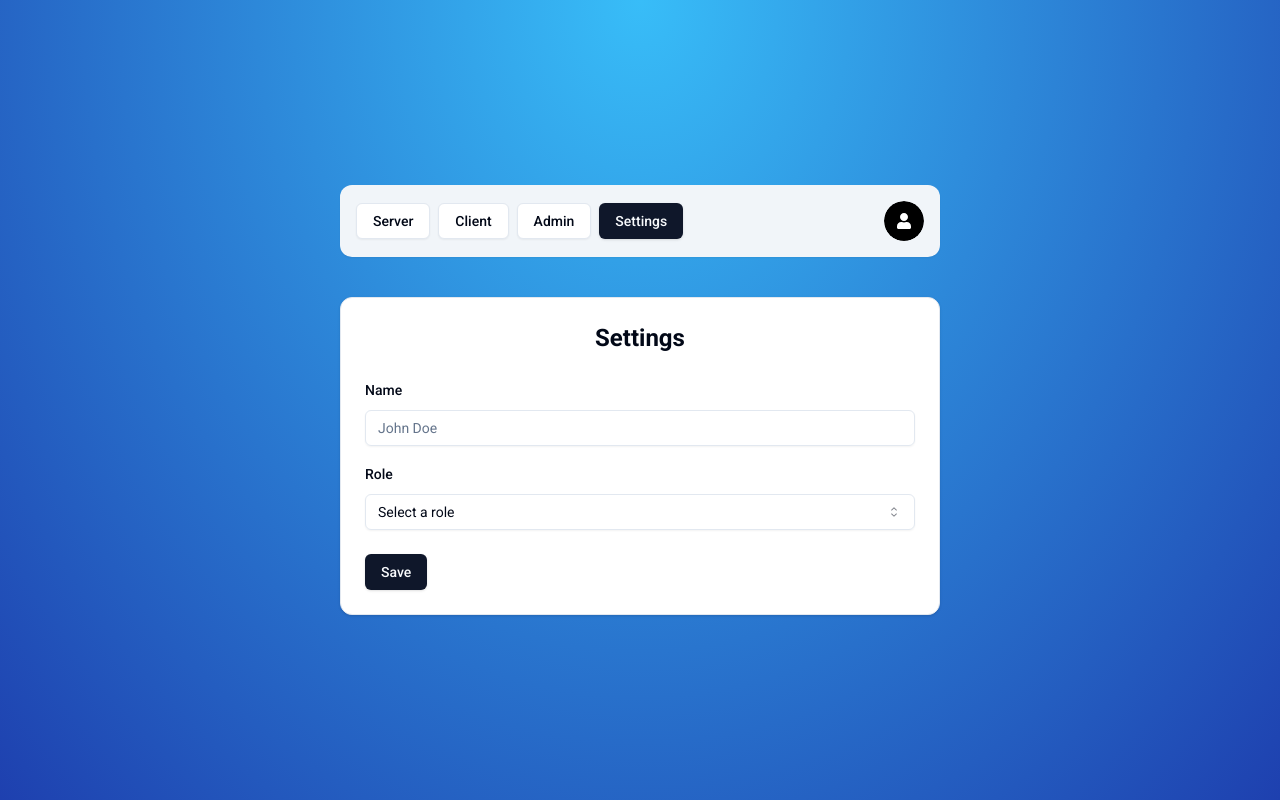
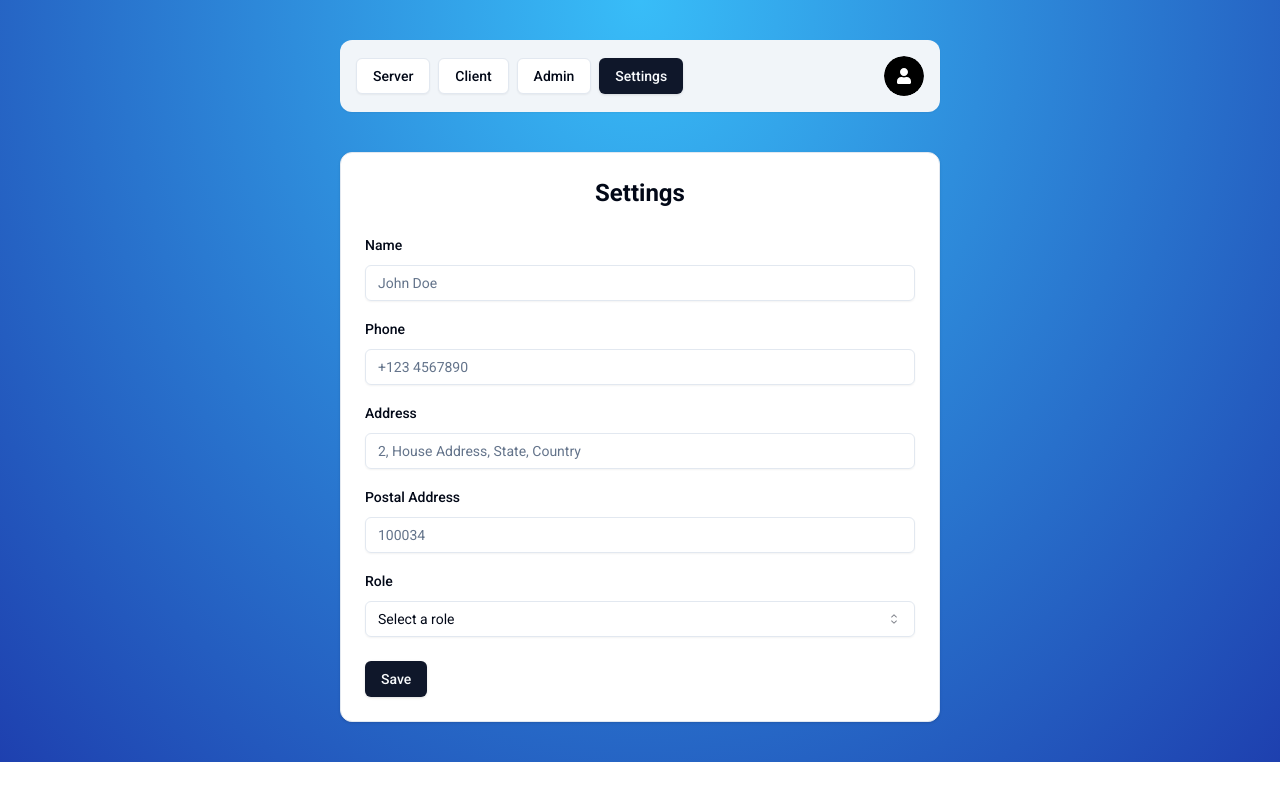
Before and after one commit to GSM-Godwin/WhiteSands, a Next.js app: page /settings in a window 1280 px wide. Built offline with nearby package versions, Linux system fonts and the light colour scheme; no server answers.

Commit message:
user profile commit

```diff
--- a/app/(protected)/layout.tsx
+++ b/app/(protected)/layout.tsx
@@ -6,7 +6,7 @@ interface ProtectedLayoutProps {
 
 const ProtectedLayout = ({ children }: ProtectedLayoutProps) => {
     return (
-        <div className="h-full w-full flex flex-col gap-y-10 items-center justify-center bg-[radial-gradient(ellipse_at_top,_var(--tw-gradient-stops))] from-sky-400 to-blue-800">
+        <div className="w-full py-10 flex flex-col gap-y-10 items-center justify-center bg-[radial-gradient(ellipse_at_top,_var(--tw-gradient-stops))] from-sky-400 to-blue-800">
             <Navbar />
             {children}
         </div>
--- a/app/(protected)/server/page.tsx
+++ b/app/(protected)/server/page.tsx
@@ -3,6 +3,7 @@ import { currentUser } from "@/lib/auth"
 
 const ServerPage = async () => {
     const user = await currentUser()
+
 
   return (
     <UserInfo
--- a/app/(protected)/settings/page.tsx
+++ b/app/(protected)/settings/page.tsx
@@ -54,6 +54,9 @@ const SettingsPage = () => {
       email: user?.email || undefined,
       role: user?.role || undefined,
       isTwoFactorEnabled: user?.isTwoFactorEnabled || undefined,
+      phone: user?.phone || undefined,
+      address: user?.address || undefined,
+      post: user?.post || undefined,
     }
   })
 
@@ -165,6 +168,60 @@ const SettingsPage = () => {
               )}
               <FormField
                 control={form.control}
+                name="phone"
+                render={({ field }) => (
+                  <FormItem>
+                    <FormLabel>Phone</FormLabel>
+                    <FormControl>
+                      <Input
+                        {...field}
+                        placeholder="+123 4567890"
+                        disabled={isPending}
+                        type="tel"
+                      />
+                    </FormControl>
+                    <FormMessage />
+                  </FormItem>
+                )}
+              />
+              <FormField
+                control={form.control}
+                name="address"
+                render={({ field }) => (
+                  <FormItem>
+                    <FormLabel>Address</FormLabel>
+                    <FormControl>
+                      <Input
+                        {...field}
+                        placeholder="2, House Address, State, Country"
+                        disabled={isPending}
+                        type="text"
+                      />
+                    </FormControl>
+                    <FormMessage />
+                  </FormItem>
+                )}
+              />
+              <FormField
+                control={form.control}
+                name="post"
+                render={({ field }) => (
+                  <FormItem>
+                    <FormLabel>Postal Address</FormLabel>
+                    <FormControl>
+                      <Input
+                        {...field}
+                        placeholder="100034"
+                        disabled={isPending}
+                        type="number"
+                      />
+                    </FormControl>
+                    <FormMessage />
+                  </FormItem>
+                )}
+              />
+              <FormField
+                control={form.control}
                 name="role"
                 render={({ field }) => (
                   <FormItem>
--- a/auth.js
+++ b/auth.js
@@ -65,7 +65,10 @@ export const {
             if (session.user) {
                 session.user.name = token.name;
                 session.user.email = token.email;
-                session.user.isOauth = token.isOauth
+                session.user.isOauth = token.isOauth;
+                session.user.phone = token.phone;
+                session.user.address = token.address;
+                session.user.post = token.post
             }
 
             return session
@@ -85,7 +88,10 @@ export const {
             token.name = existingUser.name;
             token.email = existingUser.email;
             token.role = existingUser.role;
-            token.isTwoFactorEnabled = existingUser.isTwoFactorEnabled
+            token.isTwoFactorEnabled = existingUser.isTwoFactorEnabled,
+            token.phone = existingUser.phone;
+            token.address = existingUser.address;
+            token.post = existingUser.post
 
             return token
         }
--- a/components/user-info.tsx
+++ b/components/user-info.tsx
@@ -14,6 +14,7 @@ interface UserInfoProps {
 export const UserInfo = ({
     user,
     label,
+
 }: UserInfoProps) => {
     return (
         <Card className="w-[600px] shadow-md">
@@ -49,6 +50,30 @@ export const UserInfo = ({
                 </div>
                 <div className="flex flex-row items-center justify-between rounded-lg border p-3 shadow-sm">
                     <p className="text-sm font-medium">
+                        Phone
+                    </p>
+                    <p className="truncate text-xs max-w-[180px] font-mono p-1 bg-slate-100 rounded-md">
+                        {user?.phone}
+                    </p>
+                </div>
+                <div className="flex flex-row items-center justify-between rounded-lg border p-3 shadow-sm">
+                    <p className="text-sm font-medium">
+                        Address
+                    </p>
+                    <p className="truncate text-xs max-w-[180px] font-mono p-1 bg-slate-100 rounded-md">
+                        {user?.address}
+                    </p>
+                </div>
+                <div className="flex flex-row items-center justify-between rounded-lg border p-3 shadow-sm">
+                    <p className="text-sm font-medium">
+                        Postal Address
+                    </p>
+                    <p className="truncate text-xs max-w-[180px] font-mono p-1 bg-slate-100 rounded-md">
+                        {user?.post}
+                    </p>
+                </div>
+                <div className="flex flex-row items-center justify-between rounded-lg border p-3 shadow-sm">
+                    <p className="text-sm font-medium">
                         Role
                     </p>
                     <p className="truncate text-xs max-w-[180px] font-mono p-1 bg-slate-100 rounded-md">
--- a/constants/Navbar.jsx
+++ b/constants/Navbar.jsx
@@ -25,7 +25,7 @@ const Navbar = () => {
             <Image src={logo} width={100} alt='Whitesands Agency logo'/>
           </a>
         </div>
-        <div className='flex text-[30px] items-center justify-center gap-5'>
+        <div className='flex cursor-pointer text-[30px] items-center justify-center gap-5'>
           <LoginButton mode='modal' asChild>
             <FaUserCircle />
           </LoginButton>
--- a/next-auth.d.ts
+++ b/next-auth.d.ts
@@ -5,6 +5,9 @@ export type ExtendedUser = DefaultSession["user"] & {
     role: UserRole;
     isTwoFactorEnabled: boolean;
     isOauth: boolean;
+    phone: string;
+    address: string;
+    post: string;
 }
 
 declare module "next-auth" {
--- a/schemas/index.ts
+++ b/schemas/index.ts
@@ -7,7 +7,10 @@ export const SettingsSchema = z.object({
     role: z.enum([UserRole.ADMIN, UserRole.USER]),
     email: z.optional(z.string().email()),
     password: z.optional(z.string().min(6)),
-    newPassword: z.optional(z.string().min(6))
+    newPassword: z.optional(z.string().min(6)),
+    address: z.optional(z.string()),
+    post: z.optional(z.string().min(4)),
+    phone: z.optional(z.string().min(4))
 })
     .refine((data) => {
         if (data.password && !data.newPassword) {
```
Also changed, not shown: lib/auth.ts (line endings or trailing spaces), 1 other file (tests, documents, lock files or other folders).
